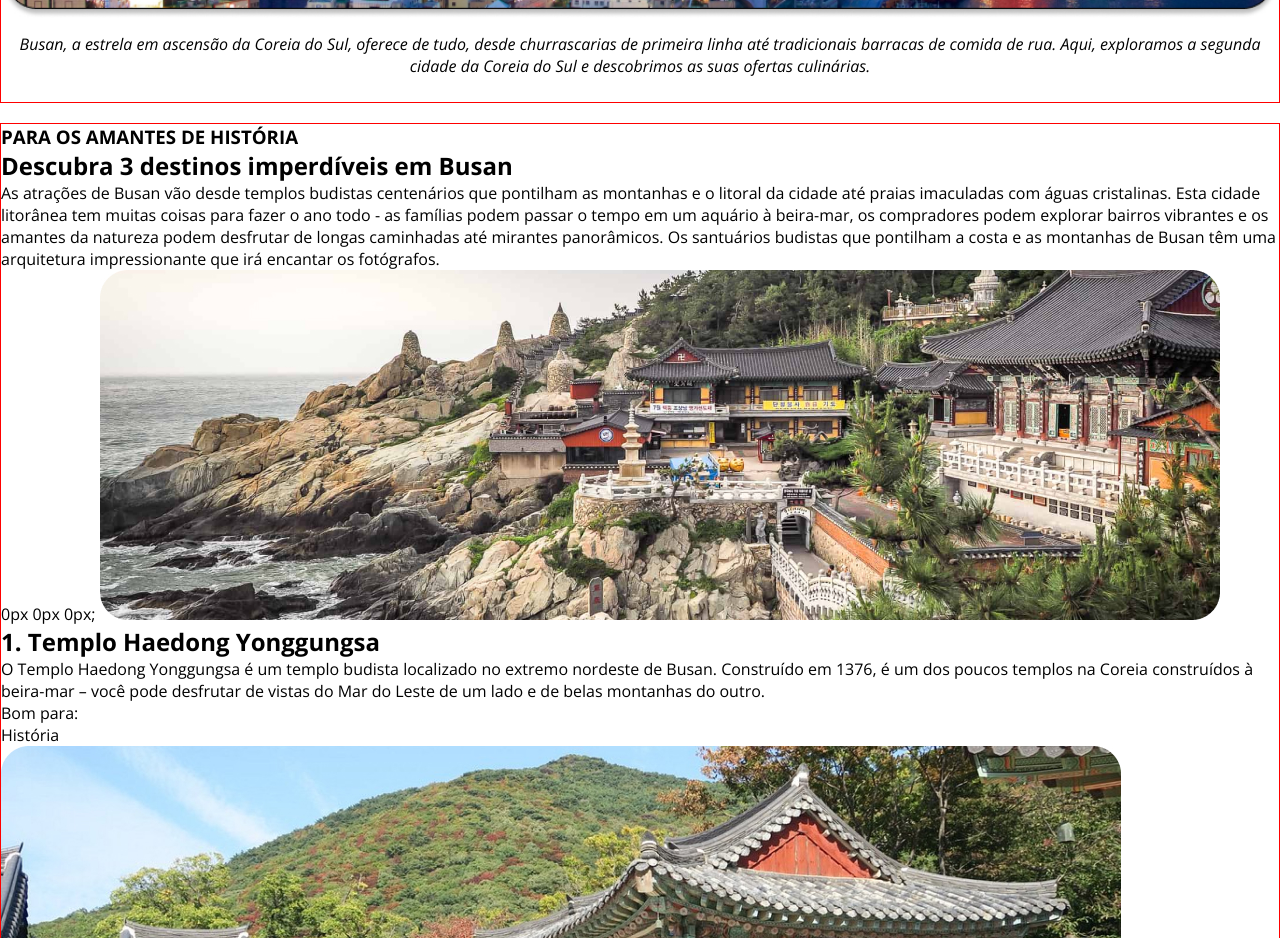
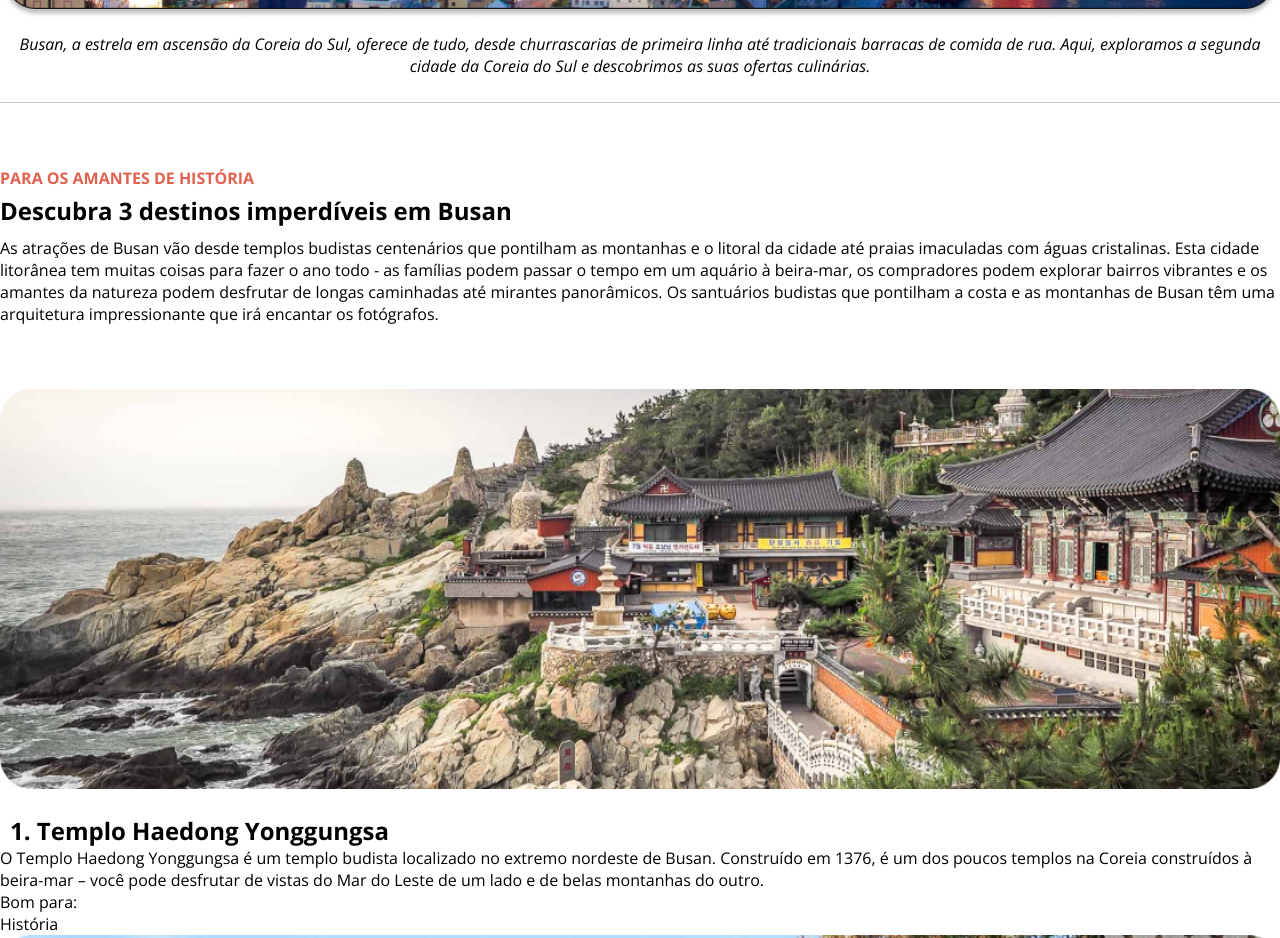
Before and after one commit to mkareis/Local-turistico, a plain HTML site: page index.html in a window 1280 px wide. Shown: the part 860-1798 px from the top of the page. Drawn offline with nearby package versions, Linux system fonts and the light colour scheme.

Commit message:
Estilização das imagens e corpo

```diff
--- a/index.html
+++ b/index.html
@@ -31,7 +31,7 @@
     </header>
     <main class="container">
 
-        <section >
+        <section id="topo-principal">
             <div>
                 <h3>PARA OS AMANTES DE HISTÓRIA</h3>
                 <h1>Descubra 3 destinos imperdíveis em Busan</h1>
@@ -47,19 +47,21 @@
                     Busan têm uma arquitetura impressionante que irá encantar os
                     fotógrafos.
                 </p>
-                </div>
+            </div>
         </section>
         <section class="corpo">
-                <div>0px 0px 0px;
+            <div>
                 <img src="../assets/2.jpg" alt="Imagem do tempo headong yonggungsa">
                 <h2>1. Templo Haedong Yonggungsa </h2>
-                <p>
+                <p class="texto-explicativo">
                    O Templo Haedong Yonggungsa é um templo budista localizado no
                    extremo nordeste de Busan. Construído em 1376, é um dos poucos
                    templos na Coreia construídos à beira-mar – você pode desfrutar
                    de vistas do Mar do Leste de um lado e de belas montanhas do outro.
                 </p>
-                <p>Bom para:</p>
+                <p>
+                    Bom para:
+                </p>
                 <ul>
                     <li>História</li>
                 </ul>
@@ -69,7 +71,7 @@
             <div>
                 <img src="../assets/3.jpg" alt="Imagem do templo Beomeo-sa">
                 <h2>2. Templo Beomeo-sa </h2>
-                <p>
+                <p class="texto-explicativo">
                     O Templo Beomeo-sa é um dos maiores santuários da Coreia do Sul.
                     Ele está localizado no alto da borda leste da montanha Geumjeongsa
                     e fica distante da agitação da cidade. O Daeungjeon Hall do templo
@@ -85,7 +87,7 @@
             <div>
                 <img src="../assets/4.jpg" alt="Imagem do parque yongdusan">
                 <h2>3. Parque Yongdusan </h2>
-                <p>
+                <p class="texto-explicativo">
                     O Parque Yongdusan, localizado no centro de Busan, abriga alguns
                     dos monumentos mais importantes da cidade. Você pode ver vistas
                     espetaculares do topo da Torre Busan, de 120 metros de altura.
--- a/style.css
+++ b/style.css
@@ -7,7 +7,7 @@
 .container{
     margin: 20px auto;
     max-width: 1280px;
-    border: 1px solid red;
+
 }
 
 .centralizar{
@@ -25,6 +25,10 @@ header div h3{
     padding-bottom: 5px;
 }
 
+img{
+    width: 1280px;
+}
+
 header div h1{
     margin-bottom: 30px;
 }
@@ -34,6 +38,43 @@ header div h1{
     margin: 15px 15px 25px 15px;
 }
 
+header{
+    border-bottom: 0.5px solid #cccbcb;
+}
+
+/* FIM TOPO*/
+/*INICIO CORPO*/
+#topo-principal{
+    display: flex;
+    flex-direction: column;
+    justify-content: center;
+    margin: 64px 0;
+
+}
+
+#topo-principal  h3{
+    font-size: 16px;
+    color: #E1624F;
+    padding-bottom: 5px;
+}
+
+#topo-principal h1{
+    margin-bottom: 10px;
+
+}
+
+#topo-principal p{
+    font-size: 16px;
+}
+
+.corpo img{
+    margin-bottom: 20px;
+}
+
+.corpo h2{
+    margin: 0 10px;
+}
 
 
-/* FIM TOPO*/
+
+/*FIM CORPO*/
```
